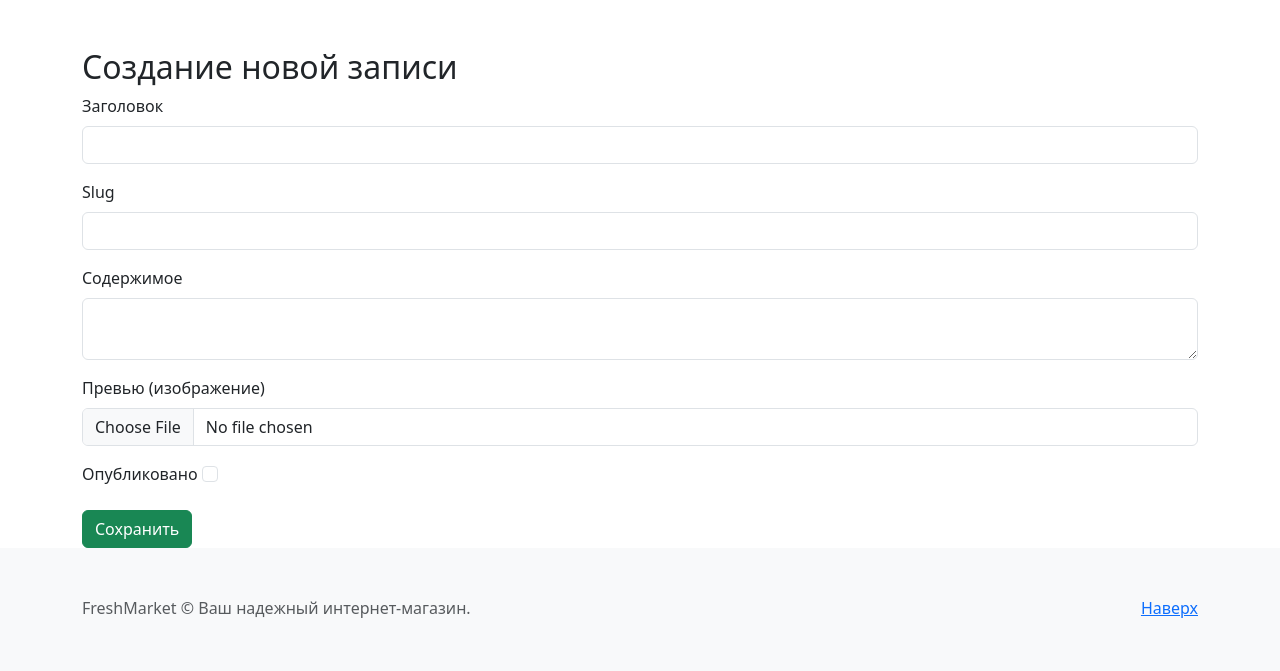
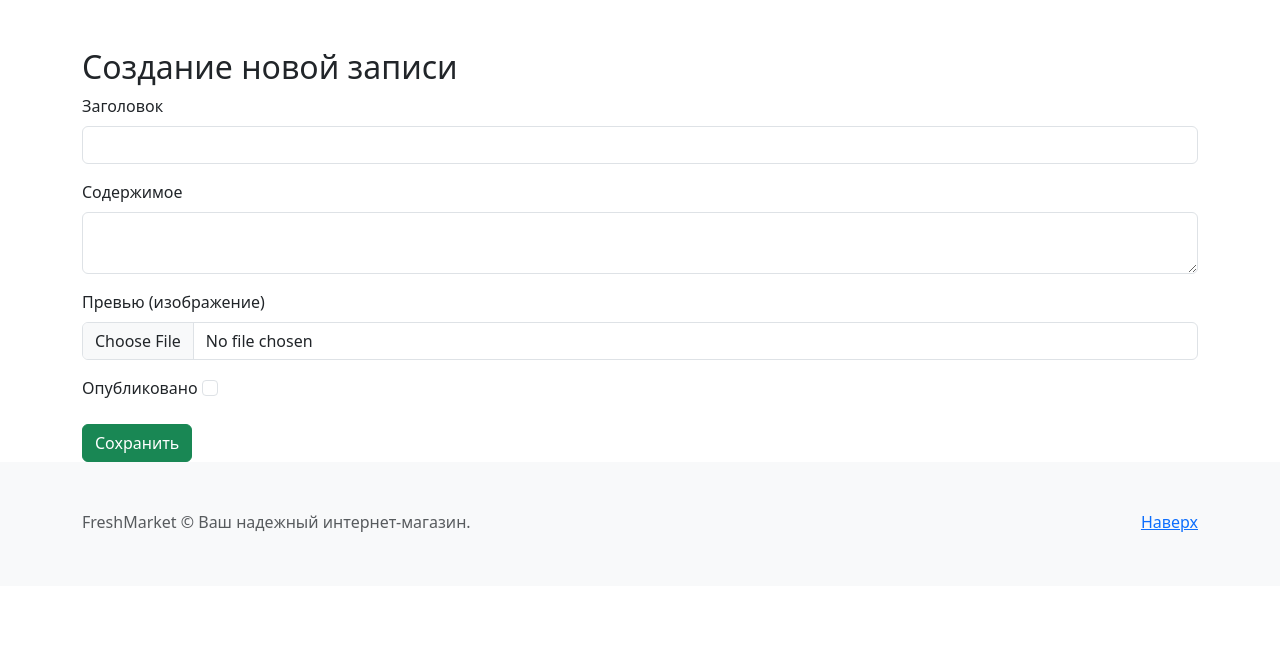
Before and after one commit to Crazilina/hw_19.2, a Django app: page /blog/new/ in a window 1280 px wide. Shown: the part 56-727 px from the top of the page. Run offline with Django 5.2, Linux system fonts and the light colour scheme.

Commit message:
HW_21.1: Completed task 3.

```diff
--- a/catalog/models.py
+++ b/catalog/models.py
@@ -36,6 +36,7 @@ class Product(models.Model):
 
 
 class BlogPost(models.Model):
+    objects = None
     title = models.CharField(max_length=200, verbose_name='Заголовок')
     slug = models.CharField(max_length=200, unique=True, verbose_name='Slug')  # Используем CharField для slug
     content = models.TextField(verbose_name='Содержимое')
@@ -50,8 +51,3 @@ class BlogPost(models.Model):
 
     def __str__(self):
         return self.title
-
-    def save(self, *args, **kwargs):
-        if not self.slug:
-            self.slug = slugify(self.title)
-        super(BlogPost, self).save(*args, **kwargs)
--- a/catalog/templates/catalog/blogpost_form.html
+++ b/catalog/templates/catalog/blogpost_form.html
@@ -9,10 +9,6 @@
         <div class="mb-3">
             <label for="id_title" class="form-label">Заголовок</label>
             <input type="text" class="form-control" id="id_title" name="title" value="{{ form.title.value|default_if_none:'' }}" required>
-        </div>
-        <div class="mb-3">
-            <label for="id_slug" class="form-label">Slug</label>
-            <input type="text" class="form-control" id="id_slug" name="slug" value="{{ form.slug.value|default_if_none:'' }}" required>
         </div>
         <div class="mb-3">
             <label for="id_content" class="form-label">Содержимое</label>
--- a/catalog/templates/catalog/blogpost_list.html
+++ b/catalog/templates/catalog/blogpost_list.html
@@ -25,7 +25,7 @@
                 <div class="card-body">
                     <h5 class="card-title">{{ post.title }}</h5>
                     <p class="card-text">{{ post.content|truncatewords:30 }}</p>
-                    <a href="{% url 'catalog:blogpost_detail' post.pk %}" class="btn btn-primary">Подробнее</a>
+                    <a href="{% url 'catalog:blogpost_detail' post.slug %}" class="btn btn-primary">Подробнее</a>
                 </div>
             </div>
         </div>
--- a/catalog/urls.py
+++ b/catalog/urls.py
@@ -8,8 +8,8 @@ urlpatterns = [
     path('contacts/', views.ContactsView.as_view(), name='contacts'),
     path('product/<int:pk>/', views.ProductDetailView.as_view(), name='product_detail'),
     path('blog/', views.BlogPostListView.as_view(), name='blogpost_list'),
-    path('blog/<int:pk>/', views.BlogPostDetailView.as_view(), name='blogpost_detail'),
     path('blog/new/', views.BlogPostCreateView.as_view(), name='blogpost_create'),
+    path('blog/<slug:slug>/', views.BlogPostDetailView.as_view(), name='blogpost_detail'),
     path('blog/<int:pk>/edit/', views.BlogPostUpdateView.as_view(), name='blogpost_update'),
     path('blog/<int:pk>/delete/', views.BlogPostDeleteView.as_view(), name='blogpost_delete'),
 ]
--- a/catalog/views.py
+++ b/catalog/views.py
@@ -1,4 +1,5 @@
-from django.urls import reverse_lazy
+from django.urls import reverse_lazy, reverse
+from django.utils.text import slugify
 from django.views.generic import ListView, DetailView, View, CreateView, UpdateView, DeleteView
 from django.http import HttpResponse
 from django.shortcuts import render
@@ -41,24 +42,53 @@ class BlogPostListView(ListView):
     model = BlogPost
     # По умолчанию использует 'blogpost_list.html'
 
+    def get_queryset(self):
+        # Возвращаем только опубликованные статьи
+        return BlogPost.objects.filter(is_published=True)
+
 
 class BlogPostDetailView(DetailView):
     model = BlogPost
-    # По умолчанию использует 'blogpost_detail.html'
+    slug_field = 'slug'
+    slug_url_kwarg = 'slug'
+
+    def get_object(self, queryset=None):
+        """ Получаем объект и увеличиваем счетчик просмотров. """
+        obj = super().get_object(queryset)  # вызов метода базового класса для получения объекта
+        obj.views_count += 1  # увеличиваем счетчик просмотров
+        obj.save()  # сохраняем изменения в объекте
+        return obj
 
 
 class BlogPostCreateView(CreateView):
     model = BlogPost
-    fields = ['title', 'slug', 'content', 'preview', 'is_published']
+    fields = ['title', 'content', 'preview', 'is_published']
     success_url = reverse_lazy('catalog:blogpost_list')
-    # По умолчанию использует 'blogpost_form.html'
+
+    def __init__(self, *args, **kwargs):
+        super().__init__(*args, **kwargs)
+        self.object = None
+
+    def form_valid(self, form):
+        self.object = form.save(commit=False)
+        title = form.cleaned_data['title']
+        slug = slugify(title)
+        count = 1
+        while BlogPost.objects.filter(slug=slug).exists():
+            slug = f"{slugify(title)}-{count}"
+            count += 1
+        self.object.slug = slug
+        self.object.save()
+        return super().form_valid(form)
 
 
 class BlogPostUpdateView(UpdateView):
     model = BlogPost
-    fields = ['title', 'slug', 'content', 'preview', 'is_published']
-    success_url = reverse_lazy('catalog:blogpost_list')
-    # По умолчанию использует 'blogpost_form.html'
+    fields = ['title', 'content', 'preview', 'is_published']
+
+    def get_success_url(self):
+        # Перенаправляем пользователя на просмотр этой статьи после редактирования
+        return reverse('catalog:blogpost_detail', args=[self.object.slug])
 
 
 class BlogPostDeleteView(DeleteView):
```
